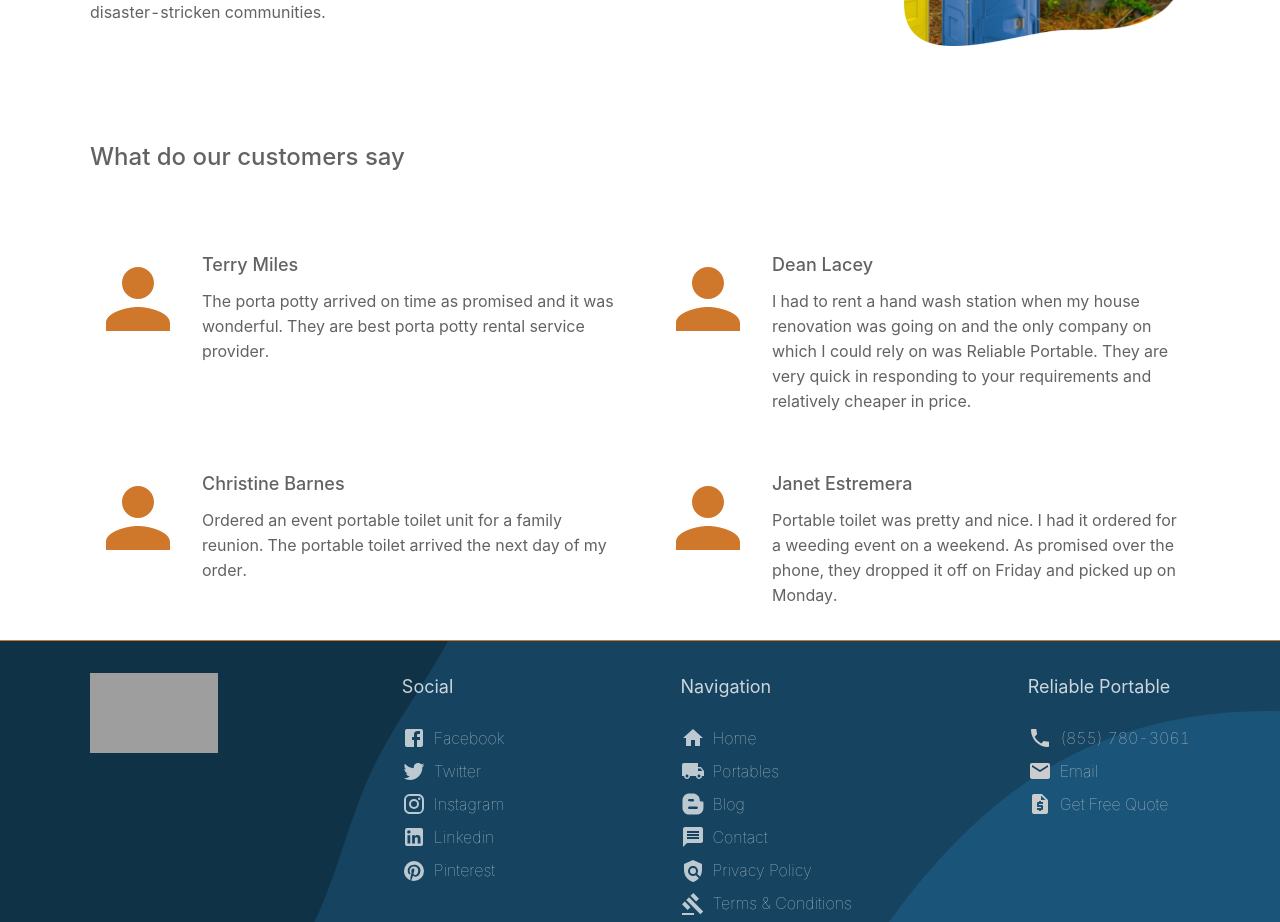
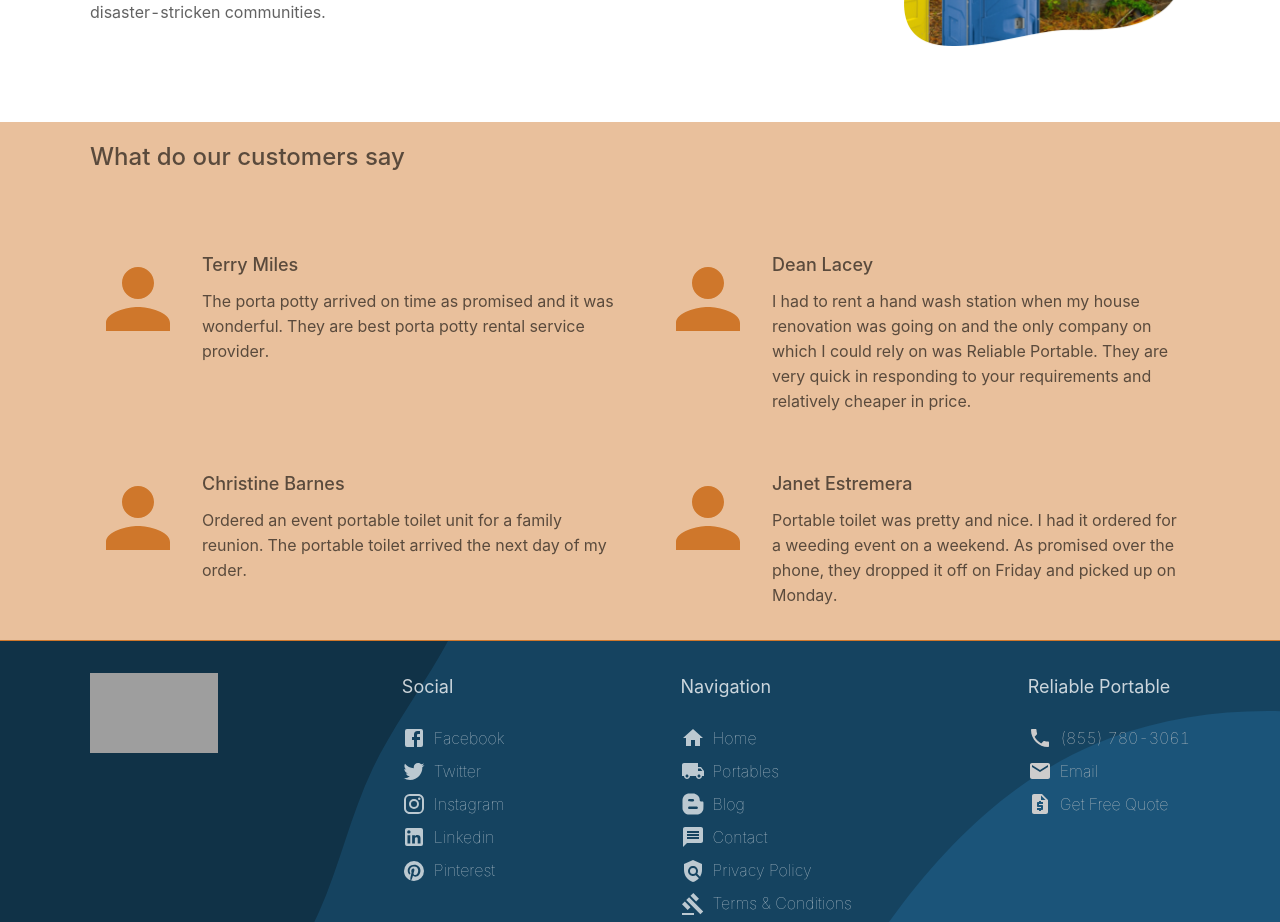
Before and after one commit to nishant-k1/flushjohn-web, a Next.js app: page / in a window 1280 px wide. Shown: the part 2900-3822 px from the top of the page. Built offline with nearby package versions, Linux system fonts and the light colour scheme; grey boxes are pictures that could not be loaded.

Commit message:
fix style

```diff
--- a/components/Testimonial/styles.module.css
+++ b/components/Testimonial/styles.module.css
@@ -2,6 +2,7 @@
   padding: 16px 32px;
   background-color: var(--tertiary-bg-color);
   /* background-image: url("/assets/hero_bg.svg"); */
+  background-color: #cf782b77;
   background-size: cover;
   background-position: center;
   background-repeat: no-repeat;
```
